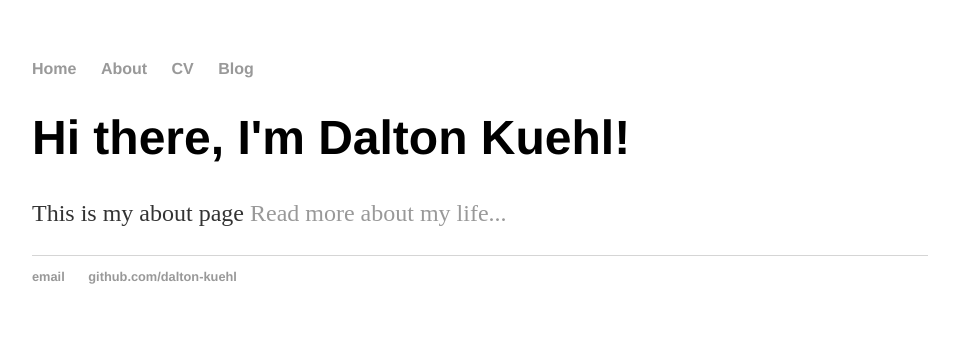
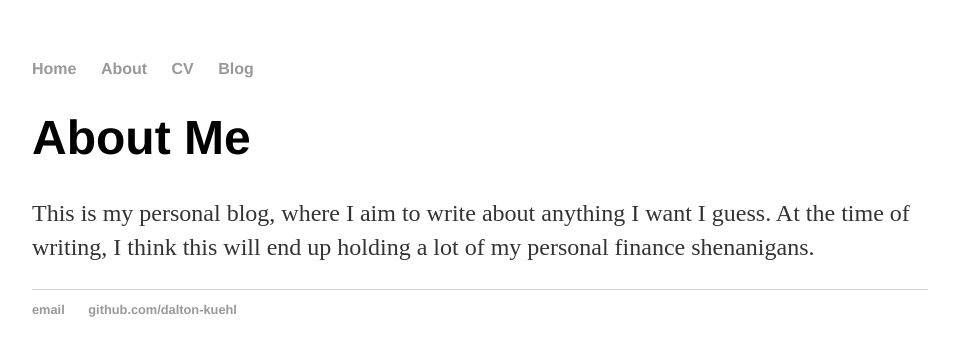
Before and after one commit to dalton-kuehl/dalton-kuehl.github.io, a Jekyll site: the page built from about/index.html, in a window 1280 px wide. Shown: the top 356 px of the page, without its empty margins (160-1119 px from the left). Built offline with Jekyll 4.4.1, drawn with Linux system fonts in a browser that asks for light colours.

Commit message:
updated about with quick summary

```diff
--- a/about/index.html
+++ b/about/index.html
@@ -3,6 +3,7 @@ layout: default
 title: Dalton Kuehl - About
 ---
 <div class="blurb">
-	<h1>Hi there, I'm Dalton Kuehl!</h1>
-	<p>This is my about page <a href="/about">Read more about my life...</a></p>
+	<h1>About Me</h1>
+	<p>This is my personal blog, where I aim to write about anything I want I guess.
+	At the time of writing, I think this will end up holding a lot of my personal finance shenanigans.</p>
 </div><!-- /.blurb -->
```
